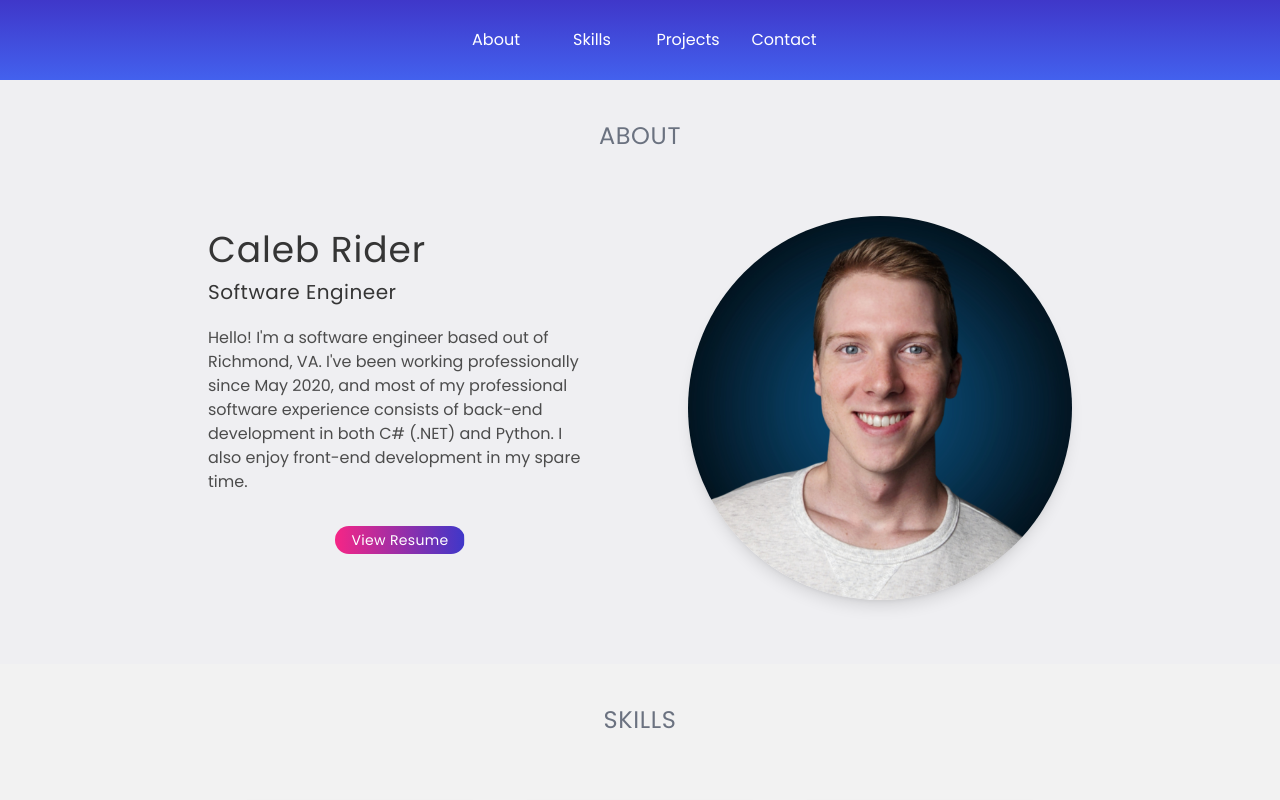
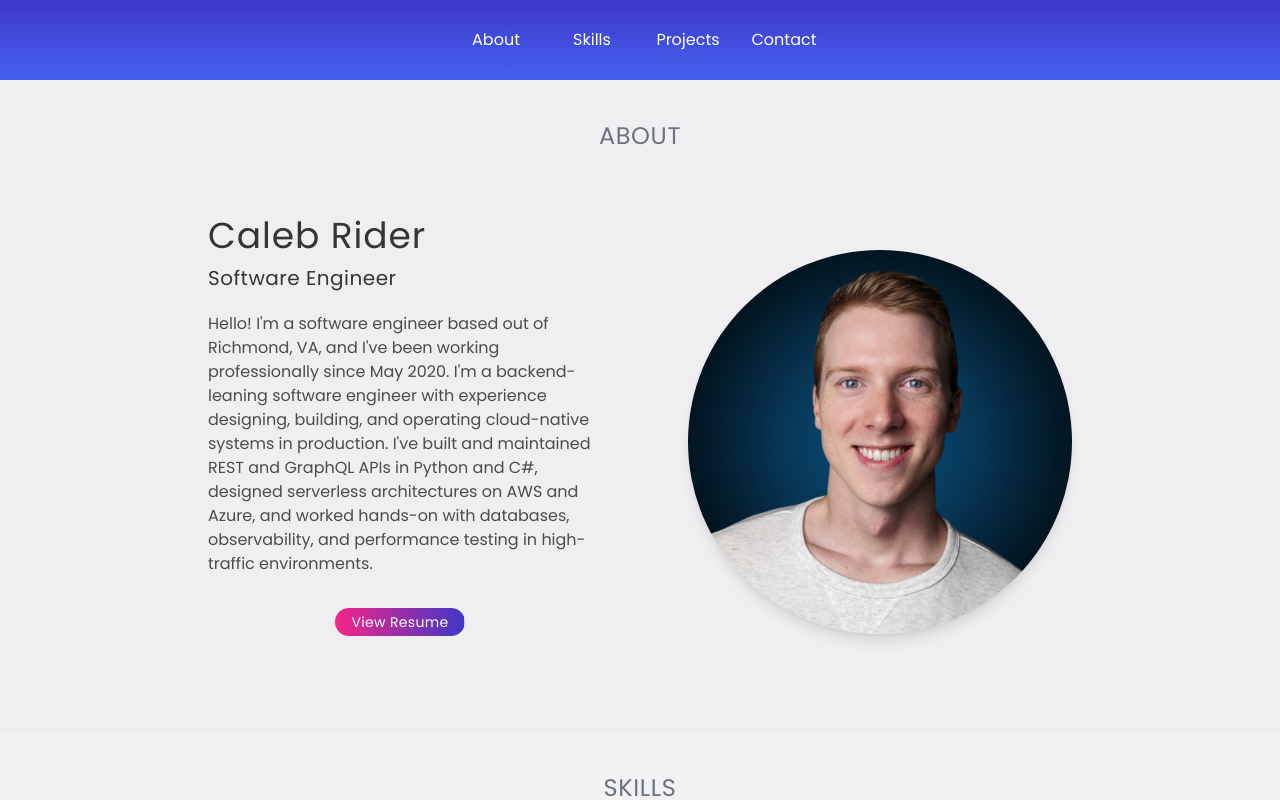
Before and after one commit to calebrider/personal-website, a Next.js app: page / in a window 1280 px wide. Shown: the top 800 px of the page. Built offline with nearby package versions, Linux system fonts and the light colour scheme.

Commit message:
updated bio

```diff
--- a/app/components/about/page.tsx
+++ b/app/components/about/page.tsx
@@ -13,11 +13,11 @@ export default function About() {
                     <div className="flex flex-col">
                         <h1 className="text-4xl tracking-wide text-primary-text">Caleb Rider</h1>
                         <h2 className="pt-2 text-xl tracking-wide text-primary-text">Software Engineer</h2>
-                        <p className="pt-5 max-w-sm text-secondary-text">Hello! I&apos;m a software engineer based out of Richmond, VA.
-                        I&apos;ve been working professionally since May 2020,
-                        and most of my professional software experience consists of
-                        back-end development in both C# (.NET) and Python.
-                        I also enjoy front-end development in my spare time.
+                        <p className="pt-5 max-w-sm text-secondary-text">Hello! I&apos;m a software engineer based out of Richmond, VA, and
+                        I&apos;ve been working professionally since May 2020. I&apos;m a backend-leaning software engineer with experience designing,
+                        building, and operating cloud-native systems in production. I&apos;ve built and maintained REST and GraphQL APIs in Python and C#,
+                        designed serverless architectures on AWS and Azure, and worked hands-on with databases, observability,
+                        and performance testing in high-traffic environments.
                         </p>
                         <div className="flex mx-auto py-8">
                             <GradientButton href="/caleb_rider_software_engineer_resume.pdf" title="View Resume"/>
```
